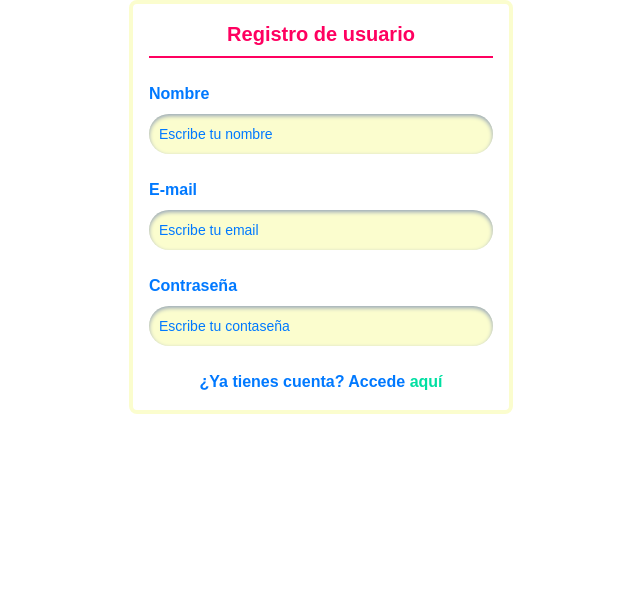
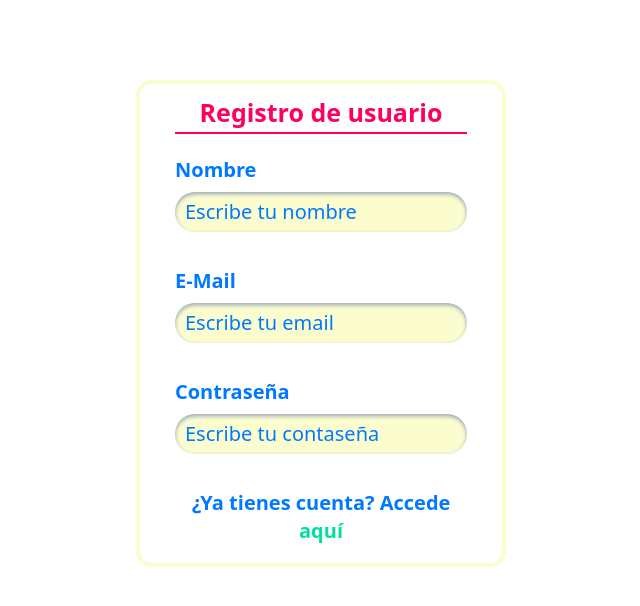
Before and after one commit to IsaLagu/happy-travel-frontend, a React (Vite) app: page / in a window 1280 px wide. Shown: the top 606 px of the page, without its empty margins (319-959 px from the left). Built offline with nearby package versions, Linux system fonts and the light colour scheme.

Commit message:
register form

```diff
--- a/src/components/general/Input.jsx
+++ b/src/components/general/Input.jsx
@@ -1,14 +1,17 @@
 import React from "react";
 
-const Input = ({ text, placeholder }) => {
+const Input = ({ value, type = "text", required, id, name, placeholder, className }) => {
   return (
     <input
-      type={text}
-      name={text}
-      id={text}
-      className="font-jaldi bg-cream shadow-inner shadow-slate-400 h-10 w-128 rounded-full border-gray-300 text-sm placeholder-blue block w-full p-2.5 "
+      value={value}
+      type={type}
+      name={name}
+      id={id}
+      className={`h-10 font-light text-xl text-blue bg-cream shadow-inner shadow-slate-400 rounded-full border-gray-300 placeholder-blue block p-2.5${
+        className ? " " + className : ""
+      }`}
       placeholder={placeholder}
-      required
+      required={required}
     />
   );
 };
--- a/src/components/signUp/SignUp.jsx
+++ b/src/components/signUp/SignUp.jsx
@@ -2,33 +2,37 @@ import Input from "../general/Input";
 
 const SignUp = () => {
   return (
-    <div className="flex justify-center items-center">
-      <div className="w-full max-w-sm font-jaldi p-4 bg-white border-4 border-cream rounded-lg">
-        <form className="space-y-6" action="#">
-          <h5 className="text-xl text-center pb-2 font-bold text-red border-red border-b-2 ">Registro de usuario</h5>
+    <div className="flex justify-center mt-20">
+      <div className="w-[370px] h-[487px] px-[35px] bg-white border-4 border-cream rounded-2xl">
+        <form action="#">
+          <h5 className="text-2xl text-center pt-[10px] font-bold text-red border-red border-b-2 mb-[22px]">
+            Registro de usuario
+          </h5>
+          <div className="flex flex-col gap-[35px]">
             <div>
-            <label htmlFor="name" className="block mb-2 text-base font-bold text-blue">
+              <label htmlFor="name" className="block mb-2 text-xl font-semibold text-blue">
                 Nombre
               </label>
-            <Input text="nombre" placeholder="Escribe tu nombre" />
+              <Input className="w-full" name="name" placeholder="Escribe tu nombre" />
             </div>
             <div>
-            <label htmlFor="email" className="block mb-2 text-base font-bold text-blue">
-              E-mail
+              <label htmlFor="email" className="block mb-2 text-xl font-semibold text-blue">
+                E-Mail
               </label>
-            <Input text="email" placeholder="Escribe tu email" />
+              <Input className="w-full" name="email" placeholder="Escribe tu email" />
             </div>
             <div>
-            <label htmlFor="password" className="block mb-2 text-base font-bold text-blue">
+              <label htmlFor="password" className="block mb-2 text-xl font-semibold text-blue">
                 Contraseña
               </label>
-            <Input text="contraseña" placeholder="Escribe tu contaseña" />
+              <Input className="w-full" name="password" placeholder="Escribe tu contaseña" />
             </div>
-          <div className="text-base font-bold text-blue text-center">
+            <div className="text-xl font-semibold text-blue text-center">
               ¿Ya tienes cuenta? Accede {""}
-            <a href="#" className="text-green font-bold hover:underline">
+              <a href="#" className="text-green font-semibold hover:underline">
                 aquí
               </a>
+            </div>
           </div>
         </form>
       </div>
--- a/tailwind.config.js
+++ b/tailwind.config.js
@@ -3,15 +3,18 @@ export default {
   content: ["./index.html", "./src/**/*.{js,ts,jsx,tsx}"],
   theme: {
     extend: {
-        colors:{
-            "blue": "#0079FF",
-            "green": "#00DFA2",
-            "red": "#FF0060",
-            "cream": "#FBFDCE",
-        },
-        fontFamily: {
-            jaldi: ["Jaldi", "sans-serif"],
-        }
+      colors: {
+        blue: "#0079FF",
+        green: "#00DFA2",
+        red: "#FF0060",
+        cream: "#FBFDCE",
+      },
+      fontFamily: {
+        jaldi: ["Jaldi", "sans-serif"],
+      },
+      fontSize: {
+        "2xl": "25px",
+      },
     },
   },
   plugins: [],
```
Lines whose indentation alone changed are shown as unchanged.
